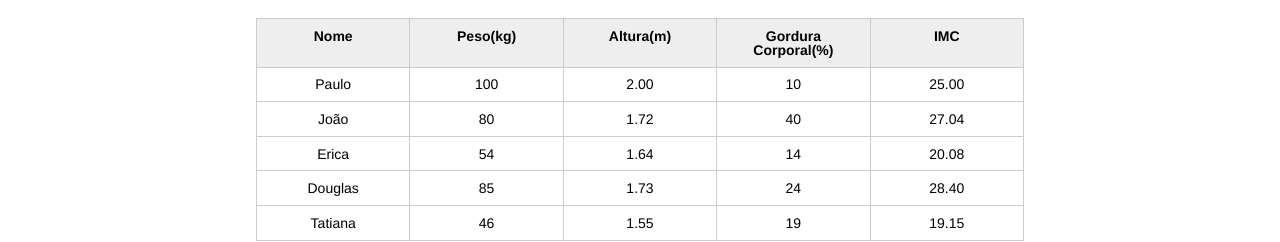
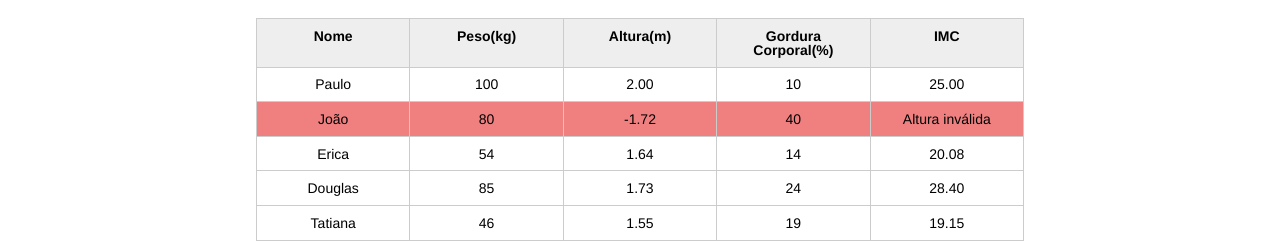
Before and after one commit to gabrielayresdev/Aparecida-Nutricao, a plain HTML site: page index.html in a window 1280 px wide. Shown: the part 123-365 px from the top of the page. Drawn offline with Linux system fonts and the light colour scheme.

Commit message:
Adicionada a lista de erros

```diff
--- a/index.html
+++ b/index.html
@@ -42,7 +42,7 @@
 					<tr class="paciente">
 						<td class="info-nome">João</td>
 						<td class="info-peso">80</td>
-						<td class="info-altura">1.72</td>
+						<td class="info-altura">-1.72</td>
 						<td class="info-gordura">40</td>
 						<td class="info-imc">0</td>
 					</tr>
@@ -74,6 +74,7 @@
 		</section>
 		<section class="container">
 			<h2 id="titulo-form">Adicionar novo paciente</h2>
+			<ul id="erros-lista"></ul>
 			<form id="form-adiciona">
 				<div class="grupo">
 					<label for="nome">Nome:</label>
@@ -101,6 +102,7 @@
 	</main>
 	<script src="js/calcula-imc.js"></script>
 	<script src="js/form.js"></script>
+	<script src="js/remover-paciente.js"></script>
 </body>
 
 </html>
```
